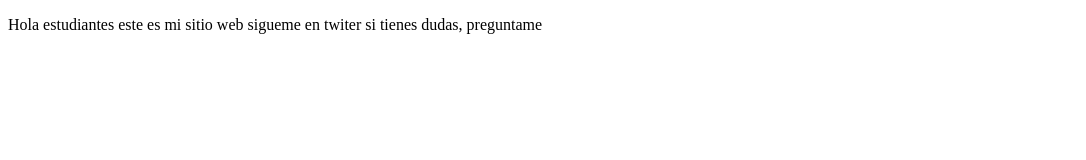
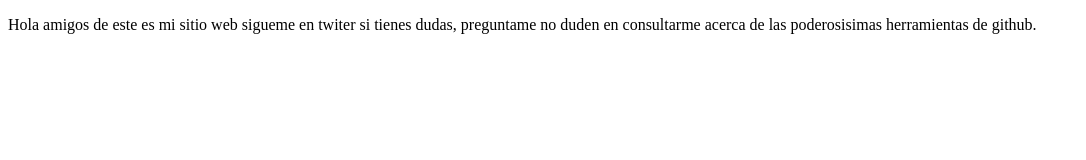
Before and after one commit to Clebercinho2021/proyectoDemoCursoPrework, a plain HTML site: page index.html in a window 1280 px wide. Shown: the whole page, without its empty margins (0-1086 px from the left). Drawn offline with Linux system fonts and the light colour scheme.

Commit message:
cambios agregamos sitio twits

```diff
--- a/index.html
+++ b/index.html
@@ -7,6 +7,9 @@
     <title>hola mundo</title>
 </head>
 <body>
-    <p>Hola estudiantes este es mi sitio web sigueme en twiter si tienes dudas, preguntame</p>
+    <p>Hola amigos de este es mi sitio web sigueme en twiter si tienes dudas, preguntame
+    no duden en consultarme acerca de las poderosisimas herramientas de github.
+
+    </p>
 </body>
 </html>
```
